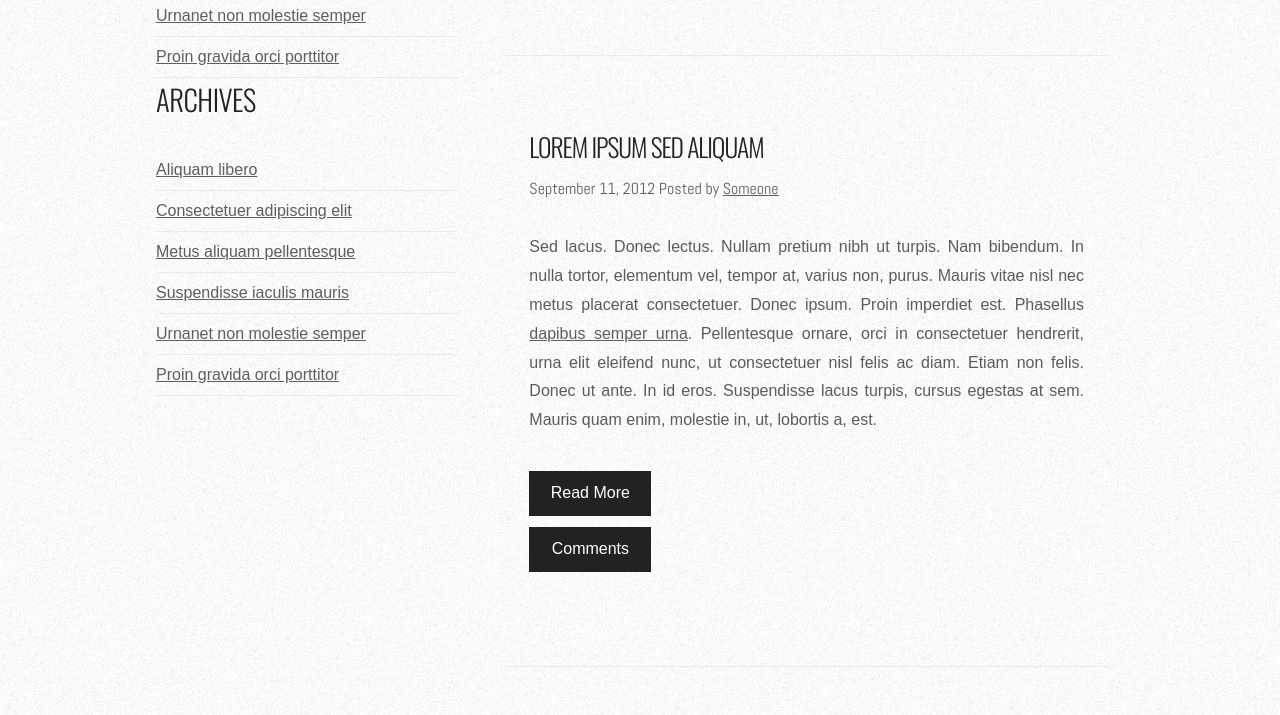
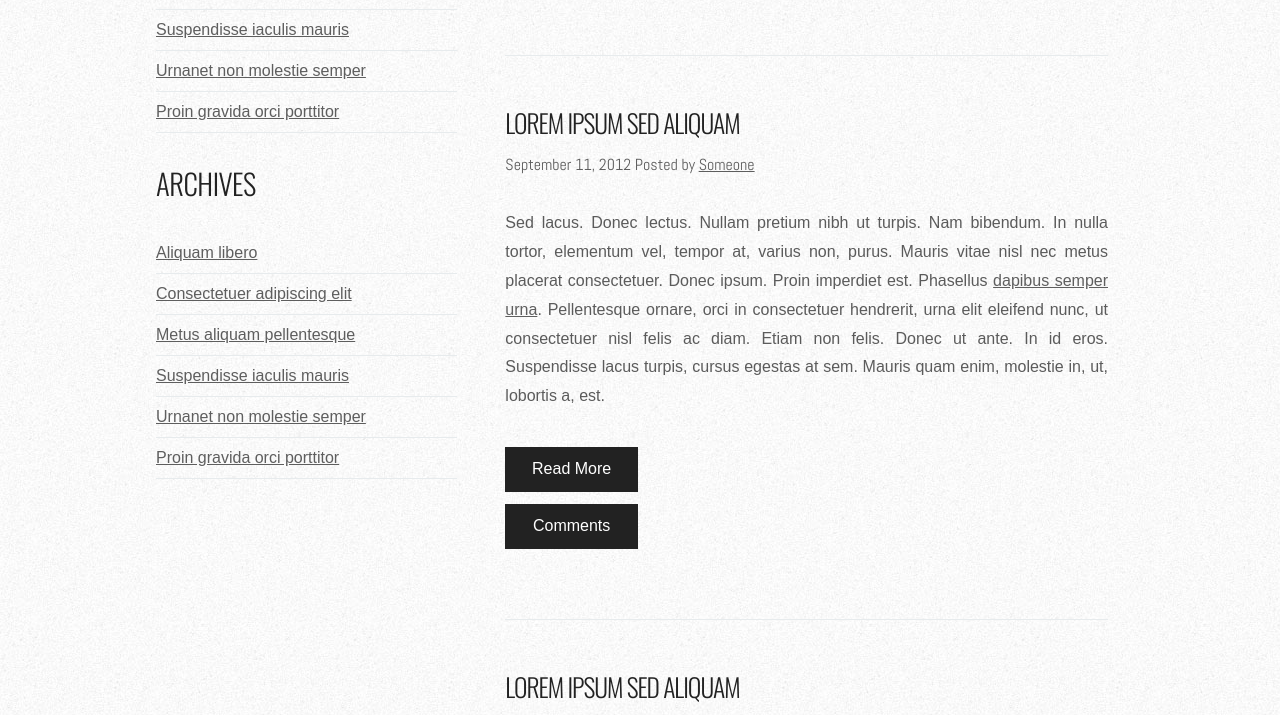
Before and after one commit to vp811/project_transformation_vasquez_efren, a plain HTML site: page index.html in a window 1280 px wide. Shown: the part 1104-1819 px from the top of the page. Drawn offline with nearby package versions, Linux system fonts and the light colour scheme.

Commit message:
edit h3 headings for posts

```diff
--- a/css/main.css
+++ b/css/main.css
@@ -175,9 +175,6 @@ a {
     border-bottom: 1px solid #E7EBED;
 }
 
-.post + .post {
-    padding: 1.5em;
-}
 .post .title {
     padding: 7px 0px 0px 0px;
     letter-spacing: -1px;
@@ -274,7 +271,7 @@ a {
 }
 
 #sidebar h3 {
-    padding: 0px 0px 30px 0px;
+    padding: 1em 0;
     letter-spacing: -.5px;
     font-size: 1.8em;
     color: #222222;
```
